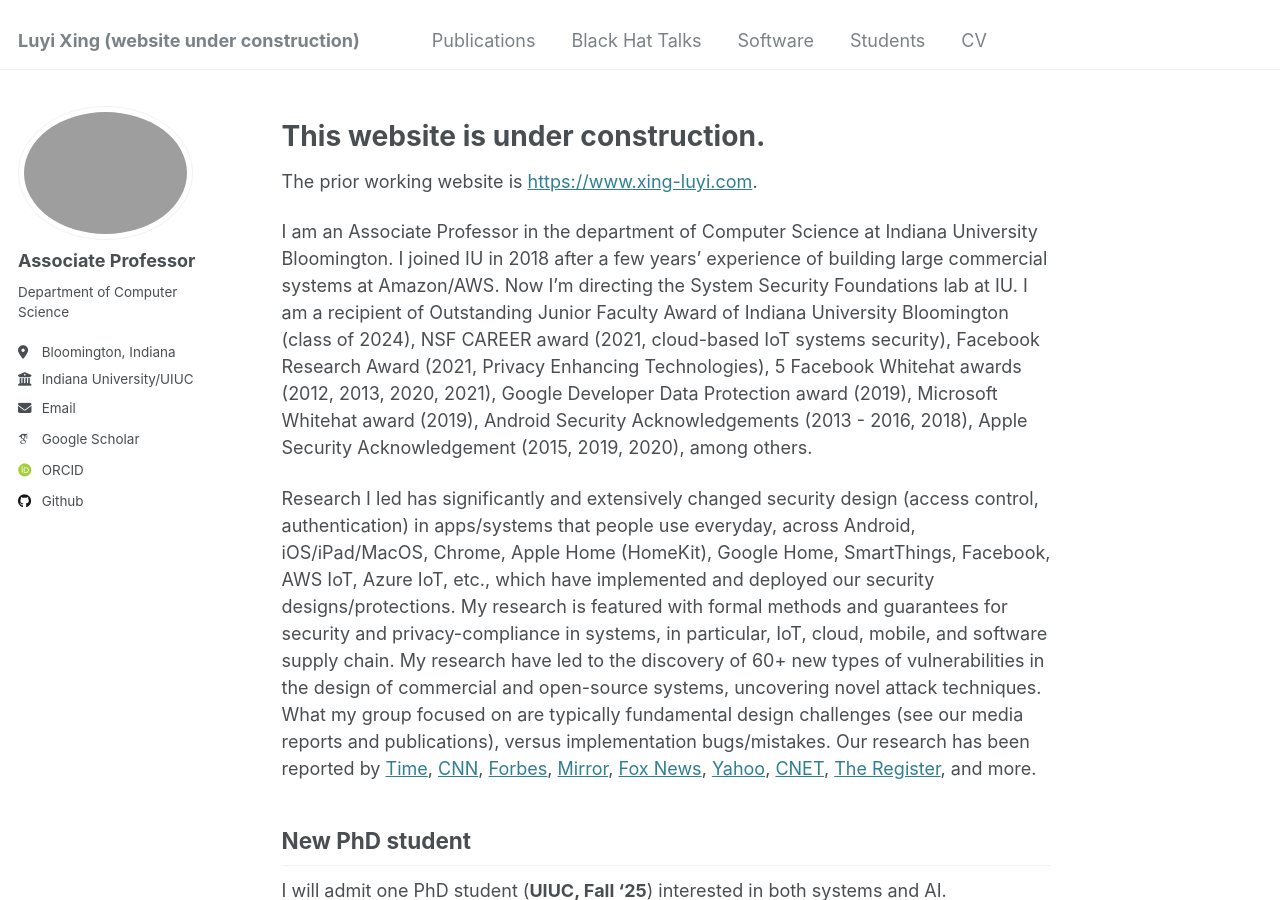
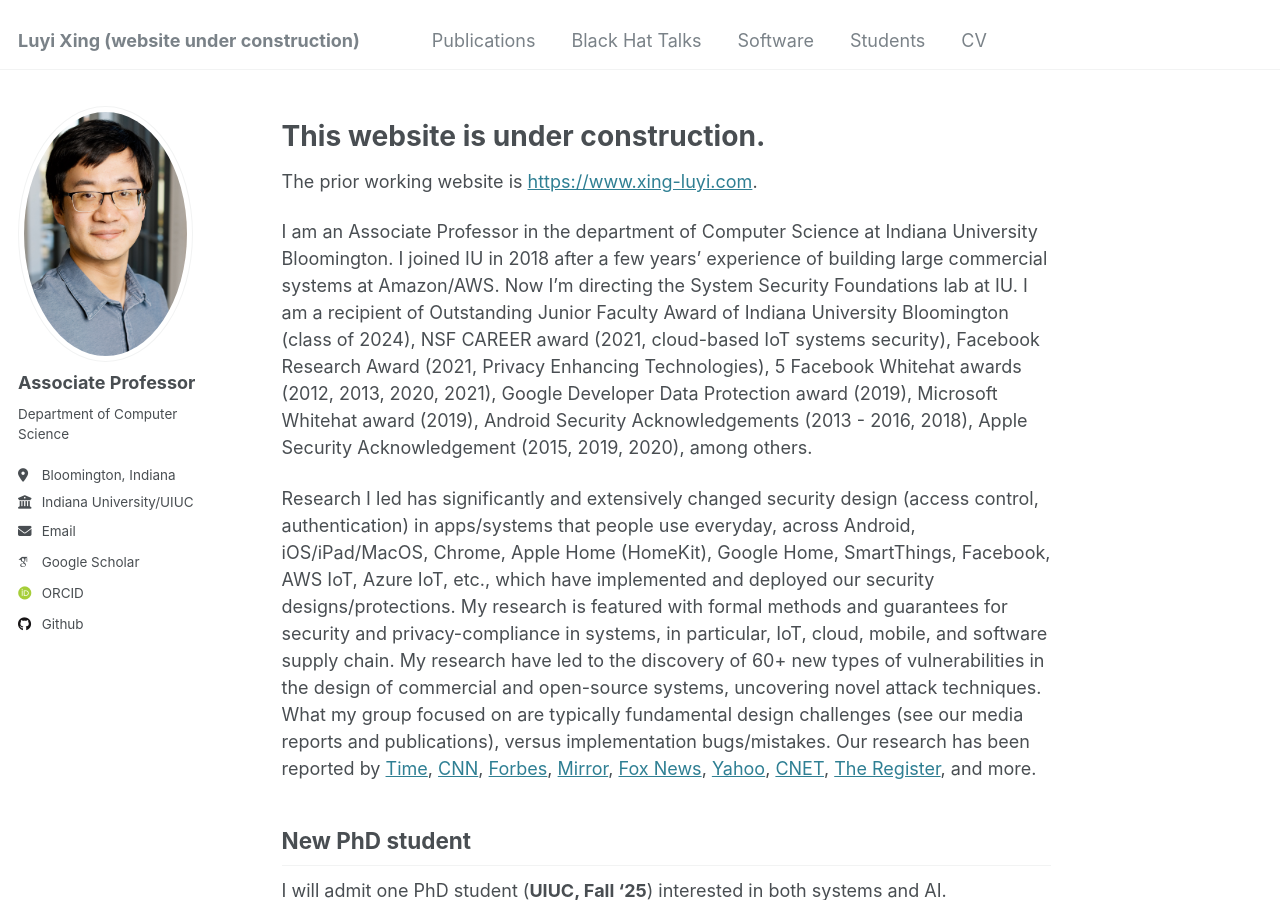
Before and after one commit to luyixing/luyixing.github.io, a Jekyll site: the page built from _pages/about.md, in a window 1280 px wide and 900 px high. Built offline with Jekyll 4.4.1, drawn with Linux system fonts in a browser that asks for light colours; some web fonts are replaced.

Commit message:
profile images

```diff
--- a/_config.yml
+++ b/_config.yml
@@ -21,7 +21,7 @@ repository               : "luyixing/luyixing.github.io"
 #               Additional customization can be done by editing /_includes/author-profile.html
 author:
   # Biographic information
-  avatar           : "xing.jpg"
+  avatar           : "xing-2022.jpg"
   name             : "Associate Professor"
   pronouns         : # example: "she/her"
   bio              : "Department of Computer Science"
```
Also changed, not shown: images/xing-2018.jpg (added), images/xing-2022.jpg (added), 1 other file.
